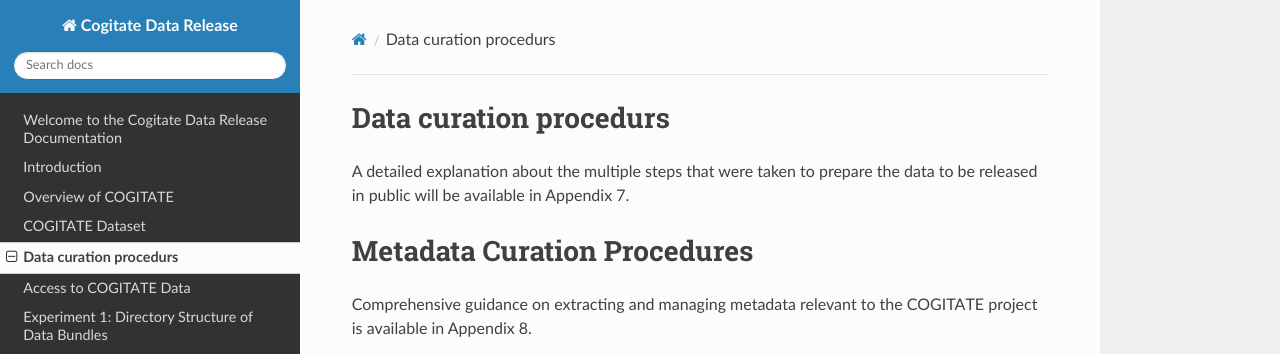
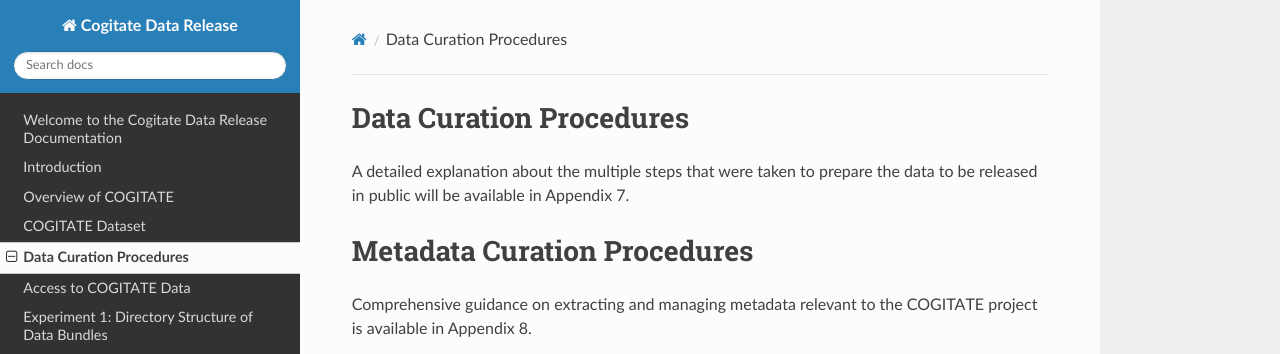
Before and after one commit to Cogitate-consortium/cogitate-data, an MkDocs documentation site: the page built from docs/04_data.md, in a window 1280 px wide. Shown: the top 354 px of the page. Built offline with MkDocs 1.6.1, drawn with Linux system fonts in a browser that asks for light colours; nearby versions of some CDN libraries.

Commit message:
Minor change to the Data curation procedurs title

```diff
--- a/docs/04_data.md
+++ b/docs/04_data.md
@@ -1,4 +1,4 @@
-# Data curation procedurs
+# Data Curation Procedures
 
 A detailed explanation about the multiple steps that were taken to prepare the data to be released in public will be available in Appendix 7.
 
```
